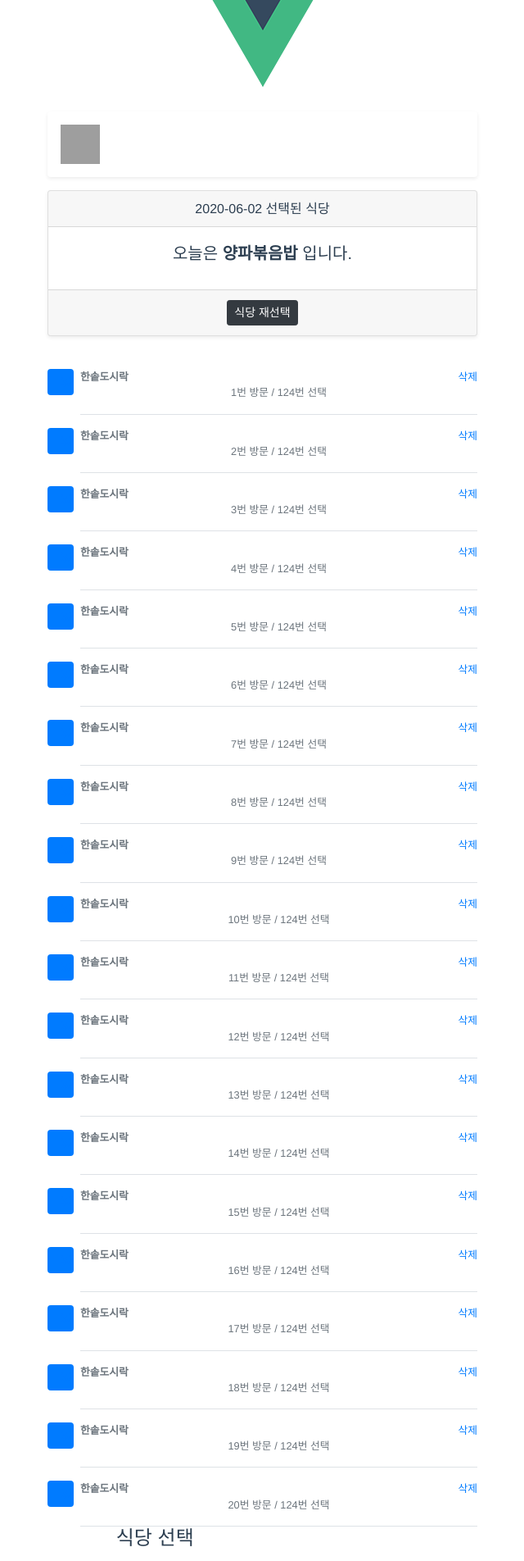
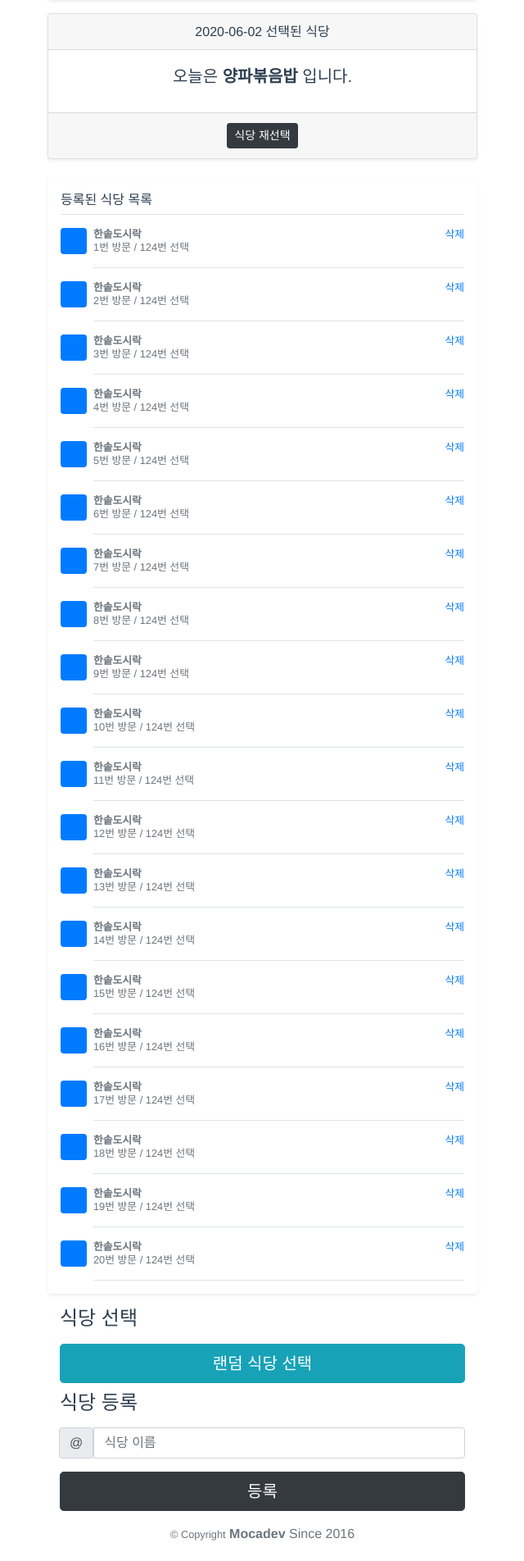
Before and after one commit to chcjswo/vue-lunch, a Vue app: page / in a window 1280 px wide. Shown: the part 140-2044 px from the top of the page at 82% size, without its empty margins (42-682 px from the left). Built offline with nearby package versions, Linux system fonts and the light colour scheme; grey boxes are pictures that could not be loaded.

Commit message:
1. css 추가 2. 텍스트 정렬

```diff
--- /dev/null
+++ b/public/css/vendor.css
@@ -0,0 +1,159 @@
+html,
+body {
+    overflow-x: hidden; /* Prevent scroll on narrow devices */
+}
+
+body {
+    padding-top: 0px;
+}
+
+.text-white-50 {
+    color: rgba(255, 255, 255, 0.5);
+}
+
+.bg-purple {
+    background-color: #6f42c1;
+}
+
+.lh-100 {
+    line-height: 1;
+}
+.lh-125 {
+    line-height: 1.25;
+}
+.lh-150 {
+    line-height: 1.5;
+}
+
+.main {
+    margin-left: auto;
+}
+
+/* Absolute Center CSS Spinner */
+.loading {
+	position: fixed;
+	z-index: 13999;
+	height: 2em;
+	width: 2em;
+	overflow: visible;
+	margin: auto;
+	top: 0;
+	left: 0;
+	bottom: 0;
+	right: 0;
+	background-color: rgba(255, 255, 255, 0.4);
+	/*new*/
+}
+
+/* Transparent Overlay */
+.loading:before {
+	content: '';
+	display: block;
+	position: fixed;
+	top: 0;
+	left: 0;
+	width: 100%;
+	height: 100%;
+	background-color: rgba(255, 255, 255, 0.4);
+}
+
+/* :not(:required) hides these rules from IE9 and below */
+.loading:not(:required) {
+	/* hide "loading..." text */
+	font: 0/0 a;
+	color: transparent;
+	text-shadow: none;
+	background-color: transparent;
+	border: 0;
+}
+
+.loading:not(:required):after {
+	content: '';
+	display: block;
+	font-size: 10px;
+	width: 1em;
+	height: 1em;
+	margin-top: -0.5em;
+	-webkit-animation: spinner 1500ms infinite linear;
+	-moz-animation: spinner 1500ms infinite linear;
+	-ms-animation: spinner 1500ms infinite linear;
+	-o-animation: spinner 1500ms infinite linear;
+	animation: spinner 1500ms infinite linear;
+	border-radius: 0.5em;
+	-webkit-box-shadow: rgba(0, 0, 0, 0.75) 1.5em 0 0 0, rgba(0, 0, 0, 0.75) 1.1em 1.1em 0 0, rgba(0, 0, 0, 0.75) 0 1.5em 0 0, rgba(0, 0, 0, 0.75) -1.1em 1.1em 0 0, rgba(0, 0, 0, 0.5) -1.5em 0 0 0, rgba(0, 0, 0, 0.5) -1.1em -1.1em 0 0, rgba(0, 0, 0, 0.75) 0 -1.5em 0 0, rgba(0, 0, 0, 0.75) 1.1em -1.1em 0 0;
+	box-shadow: rgba(0, 0, 0, 0.75) 1.5em 0 0 0, rgba(0, 0, 0, 0.75) 1.1em 1.1em 0 0, rgba(0, 0, 0, 0.75) 0 1.5em 0 0, rgba(0, 0, 0, 0.75) -1.1em 1.1em 0 0, rgba(0, 0, 0, 0.75) -1.5em 0 0 0, rgba(0, 0, 0, 0.75) -1.1em -1.1em 0 0, rgba(0, 0, 0, 0.75) 0 -1.5em 0 0, rgba(0, 0, 0, 0.75) 1.1em -1.1em 0 0;
+}
+
+/* Animation */
+
+@-webkit-keyframes spinner {
+	0% {
+		-webkit-transform: rotate(0deg);
+		-moz-transform: rotate(0deg);
+		-ms-transform: rotate(0deg);
+		-o-transform: rotate(0deg);
+		transform: rotate(0deg);
+	}
+
+	100% {
+		-webkit-transform: rotate(360deg);
+		-moz-transform: rotate(360deg);
+		-ms-transform: rotate(360deg);
+		-o-transform: rotate(360deg);
+		transform: rotate(360deg);
+	}
+}
+
+@-moz-keyframes spinner {
+	0% {
+		-webkit-transform: rotate(0deg);
+		-moz-transform: rotate(0deg);
+		-ms-transform: rotate(0deg);
+		-o-transform: rotate(0deg);
+		transform: rotate(0deg);
+	}
+
+	100% {
+		-webkit-transform: rotate(360deg);
+		-moz-transform: rotate(360deg);
+		-ms-transform: rotate(360deg);
+		-o-transform: rotate(360deg);
+		transform: rotate(360deg);
+	}
+}
+
+@-o-keyframes spinner {
+	0% {
+		-webkit-transform: rotate(0deg);
+		-moz-transform: rotate(0deg);
+		-ms-transform: rotate(0deg);
+		-o-transform: rotate(0deg);
+		transform: rotate(0deg);
+	}
+
+	100% {
+		-webkit-transform: rotate(360deg);
+		-moz-transform: rotate(360deg);
+		-ms-transform: rotate(360deg);
+		-o-transform: rotate(360deg);
+		transform: rotate(360deg);
+	}
+}
+
+@keyframes spinner {
+	0% {
+		-webkit-transform: rotate(0deg);
+		-moz-transform: rotate(0deg);
+		-ms-transform: rotate(0deg);
+		-o-transform: rotate(0deg);
+		transform: rotate(0deg);
+	}
+
+	100% {
+		-webkit-transform: rotate(360deg);
+		-moz-transform: rotate(360deg);
+		-ms-transform: rotate(360deg);
+		-o-transform: rotate(360deg);
+		transform: rotate(360deg);
+	}
+}
--- a/public/index.html
+++ b/public/index.html
@@ -5,6 +5,7 @@
     <meta http-equiv="X-UA-Compatible" content="IE=edge">
     <meta name="viewport" content="width=device-width,initial-scale=1.0">
     <link rel="icon" href="<%= BASE_URL %>favicon.ico">
+    <link rel="stylesheet" href="css/vendor.css">
     <title><%= htmlWebpackPlugin.options.title %></title>
   </head>
   <body>
--- a/src/App.vue
+++ b/src/App.vue
@@ -1,10 +1,14 @@
 <template>
     <div id="app" class="col-md-6 order-md-1">
-        <img alt="Vue logo" src="./assets/logo.png">
         <Header />
         <TodayLunch />
-        <Restaurant v-for="(data, i) in 20" :key="i" :data="data" />
+
+        <div class="my-3 p-3 bg-white rounded shadow-sm restaurantList">
+            <h6 class="border-bottom border-gray pb-2 mb-0 text-left">등록된 식당 목록</h6>
+            <Restaurant v-for="(data, i) in 20" :key="i" :data="data" />
+        </div>
         <Choice />
+        <div class="col-md-6" style="height: 10px"></div>
         <Regist />
         <Footer />
     </div>
--- a/src/components/Choice.vue
+++ b/src/components/Choice.vue
@@ -1,8 +1,8 @@
 <template>
-    <div class="col-md-6 order-md-2" style="user-select: auto;">
-        <h4 class="mb-3" style="user-select: auto;">식당 선택</h4>
-        <div class="mb-3" style="user-select: auto;"></div>
-        <button class="btn btn-info btn-lg btn-block choiceRestaurant" style="user-select: auto;">랜덤 식당 선택</button>
+    <div class="col-md-12 order-md-2">
+        <h4 class="mb-3 text-left">식당 선택</h4>
+        <div class="mb-3"></div>
+        <button class="btn btn-info btn-lg btn-block choiceRestaurant">랜덤 식당 선택</button>
     </div>
 </template>
 
--- a/src/components/Footer.vue
+++ b/src/components/Footer.vue
@@ -1,8 +1,8 @@
 <template>
     <footer class="footer mt-auto py-3" style="text-align: center; user-select: auto;">
-        <div class="container" style="user-select: auto;">
-            <div class="text-muted" style="user-select: auto;"><small style="user-select: auto;">©
-                Copyright</small><strong style="user-select: auto;"> Mocadev </strong>Since 2016
+        <div class="container">
+            <div class="text-muted"><small>©
+                Copyright</small><strong> Mocadev </strong>Since 2016
             </div>
         </div>
     </footer>
--- a/src/components/Header.vue
+++ b/src/components/Header.vue
@@ -1,14 +1,14 @@
 <template>
     <div class="d-flex align-items-center p-3 my-3 text-white-50 bg-purple rounded shadow-sm"
-         style="user-select: auto;">
+        >
         <img class="mr-3"
              src="https://getbootstrap.com/docs/4.3/assets/brand/bootstrap-outline.svg"
-             alt="" width="48" height="48" style="user-select: auto;">
-        <div class="lh-100" style="user-select: auto;">
-            <h6 class="mb-0 text-white lh-100" style="user-select: auto;">
+             alt="" width="48" height="48">
+        <div class="lh-100 text-left">
+            <h6 class="mb-0 text-white lh-100">
                 구디에서 점심 뭐 먹지??
             </h6>
-            <small style="user-select: auto;">Since 2019-04-20</small>
+            <small>Since 2019-04-20</small>
         </div>
     </div>
 </template>
--- a/src/components/Regist.vue
+++ b/src/components/Regist.vue
@@ -1,17 +1,18 @@
 <template>
-    <div class="col-md-6 order-md-3" style="user-select: auto;">
-        <h4 class="mb-3" style="user-select: auto;">식당 등록</h4>
-        <div class="mb-3" style="user-select: auto;">
-            <div class="input-group" style="user-select: auto;">
-                <div class="input-group-prepend" style="user-select: auto;"></div>
-                <span class="input-group-text" style="user-select: auto;">@</span>
+    <div class="col-md-12 order-md-3">
+        <h4 class="mb-3 text-left">식당 등록</h4>
+        <div class="mb-3">
+            <div class="input-group">
+                <div class="input-group-prepend"></div>
+                <span class="input-group-text">@</span>
+                <label for="restaurantName"></label>
                 <input class="form-control"
                        id="restaurantName" type="text"
                        placeholder="식당 이름"
-                       style="user-select: auto;">
+                >
             </div>
         </div>
-        <button class="btn btn-dark btn-lg btn-block addRestaurant" style="user-select: auto;">등록</button>
+        <button class="btn btn-dark btn-lg btn-block addRestaurant">등록</button>
     </div>
 </template>
 
--- a/src/components/Restaurant.vue
+++ b/src/components/Restaurant.vue
@@ -1,20 +1,20 @@
 <template>
-    <div class="media text-muted pt-3" id="r-5ccb9cf62bf5940ea2299e33" style="user-select: auto;">
+    <div class="media text-muted pt-3">
         <svg class="bd-placeholder-img mr-2 rounded" width="32" height="32" xmlns="http://www.w3.org/2000/svg"
              preserveAspectRatio="xMidYMid slice" focusable="false" role="img" aria-label="Placeholder: 32x32"
-             style="user-select: auto;">
-            <title style="user-select: auto;"></title>
-            <rect width="100%" height="100%" fill="#007bff" style="user-select: auto;"></rect>
-            <text x="50%" y="50%" fill="#007bff" dy=".3em" style="user-select: auto;">32x32</text>
+            >
+            <title></title>
+            <rect width="100%" height="100%" fill="#007bff"></rect>
+            <text x="50%" y="50%" fill="#007bff" dy=".3em">32x32</text>
         </svg>
-        <div class="media-body pb-3 mb-0 small lh-125 border-bottom border-gray" style="user-select: auto;">
-            <div class="d-flex justify-content-between align-items-center w-100" style="user-select: auto;">
-                <strong class="text-gray-dark" style="user-select: auto;">한솥도시락</strong>
-                <a href="#" v-on:click="onClickRemove('5ccb9cf62bf5940ea2299e33', '한솥도시락', data)" style="user-select: auto;">삭제</a>
+        <div class="media-body pb-3 mb-0 small lh-125 border-bottom border-gray text-left">
+            <div class="d-flex justify-content-between align-items-center w-100">
+                <strong class="text-gray-dark">한솥도시락</strong>
+                <a href="#" v-on:click="onClickRemove('5ccb9cf62bf5940ea2299e33', '한솥도시락', data)">삭제</a>
             </div>
-            <span class="d-block" style="user-select: auto;">
-                <span style="user-select: auto;">{{data}}</span>번 방문 /
-                <span style="user-select: auto;">124</span>번 선택
+            <span class="d-block">
+                <span>{{data}}</span>번 방문 /
+                <span>124</span>번 선택
             </span>
         </div>
     </div>
```
Also changed, not shown: src/components/TodayLunch.vue (+9 -9 lines).
